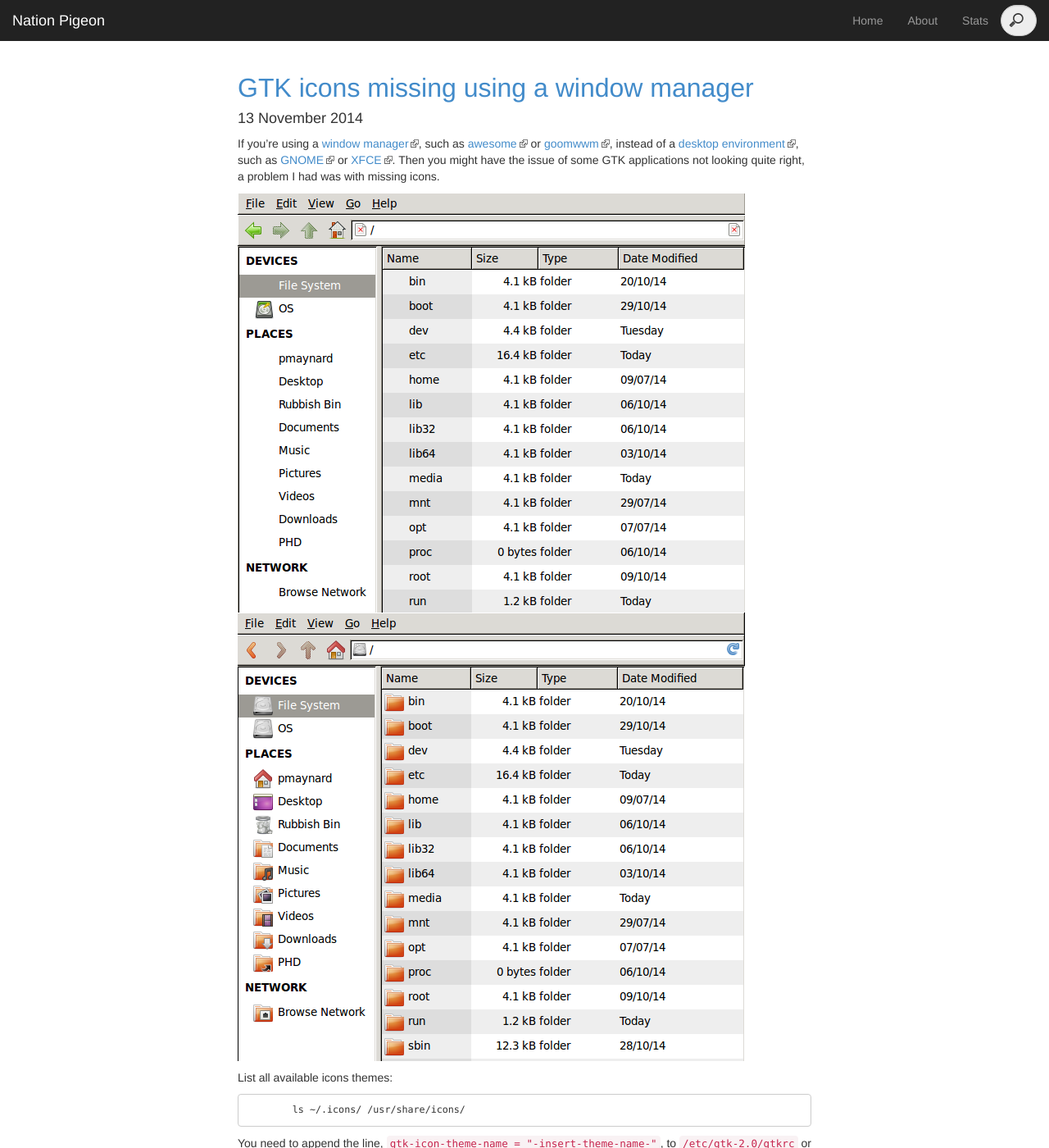
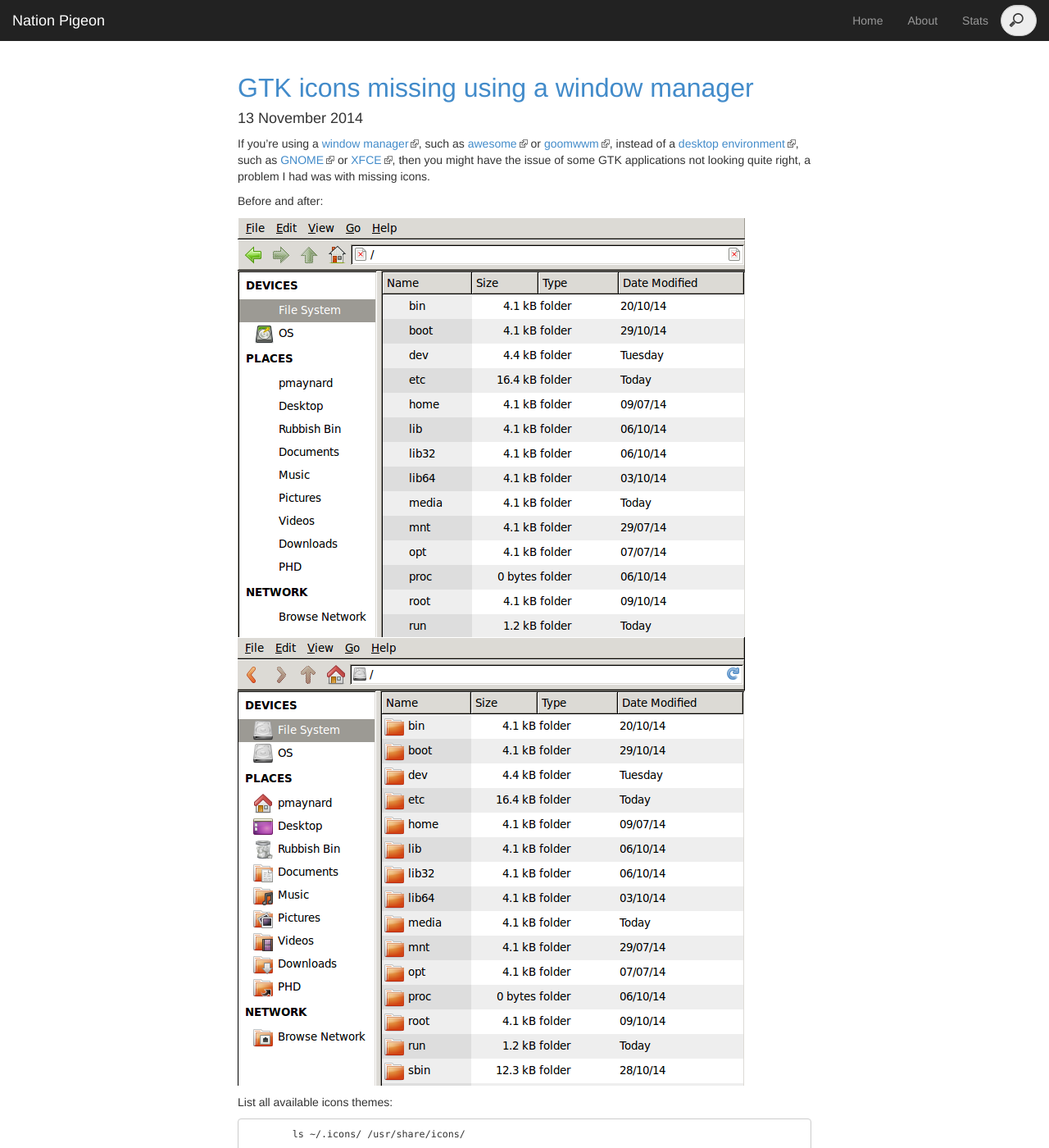
Before and after one commit to PMaynard/jekyll-nationpigeon, a Jekyll site: the page built from index.html, in a window 1280 px wide and 1400 px high. Shown: the whole window at 82% size. Built offline with Jekyll 4.4.1, drawn with Linux system fonts in a browser that asks for light colours; Markdown is read by kramdown in place of the engine named in the settings; the list of posts is cut into pages by our own code; some of the changed text lies outside the part shown.

Commit message:
Fixed typos

```diff
--- a/_posts/2014-11-13-missing-window-manager-gtk-icons.markdown
+++ b/_posts/2014-11-13-missing-window-manager-gtk-icons.markdown
@@ -6,9 +6,13 @@
 title: GTK icons missing using a window manager
 category: Linux, goomwwm, awesome, window-manager
 ---
-If you're using a [window manager](https://wiki.archlinux.org/index.php/WM), such as [awesome](http://awesome.naquadah.org/) or [goomwwm](https://github.com/seanpringle/goomwwm), instead of a [desktop environment](https://wiki.archlinux.org/index.php/DE), such as [GNOME](https://www.gnome.org/) or [XFCE](http://www.xfce.org/). Then you might have the issue of some GTK applications not looking quite right, a problem I had was with missing icons.
+If you're using a [window manager](https://wiki.archlinux.org/index.php/WM), such as [awesome](http://awesome.naquadah.org/) or [goomwwm](https://github.com/seanpringle/goomwwm), instead of a [desktop environment](https://wiki.archlinux.org/index.php/DE), such as [GNOME](https://www.gnome.org/) or [XFCE](http://www.xfce.org/), then you might have the issue of some GTK applications not looking quite right, a problem I had was with missing icons.
+
+Before and after:
+
 
 ![GTK Before and After](/images/posts/gtk-before-after.png)
+
 
 List all available icons themes:
 
@@ -18,4 +22,4 @@
 
 		echo "gtk-icon-theme-name = \"Humanity\"" >> /etc/gtk-2.0/gtkrc
 
-The above command globally set the theme to Humanity. The command is appended if the file exists, and creates it if not.
+The above command globally sets the theme to Humanity. The command is appended if the file exists, and creates it if not.
```
